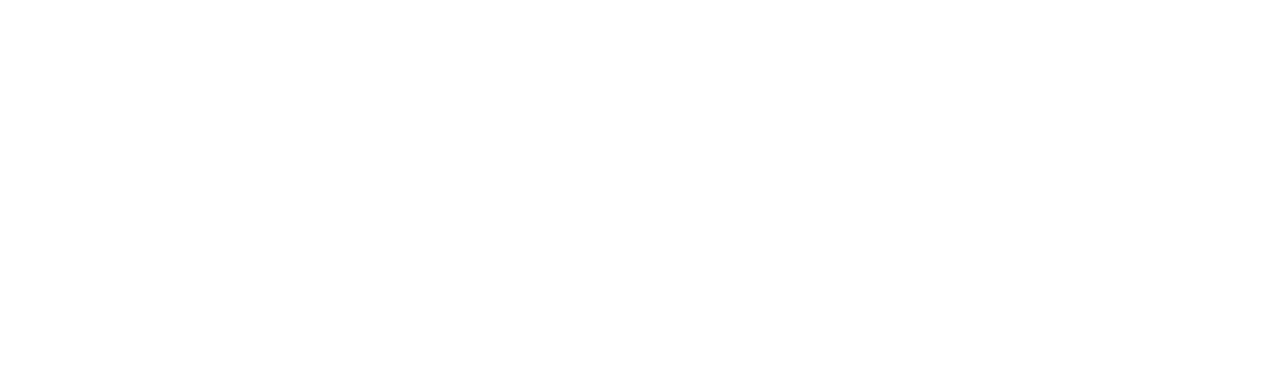
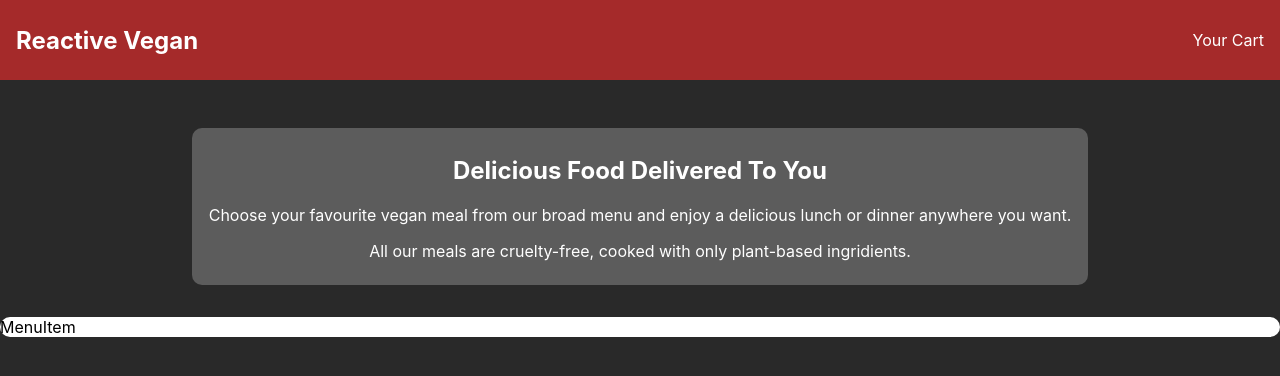
Before and after one commit to viktor-vlasenko/food-order, a React (Create React App) app: page / in a window 1280 px wide. Shown: the top 376 px of the page. Built offline with nearby package versions, Linux system fonts and the light colour scheme.

Commit message:
Added Header, Greeting & Menu components

```diff
--- a/src/App.js
+++ b/src/App.js
@@ -1,10 +1,15 @@
 import React from "react";
+import Header from "./components/Header/Header";
+import Menu from "./components/Menu/Menu";
+import Greeting from "./components/Greeting/Greeting";
 
 function App() {
   return (
-  <div>
-
-  </div>
+    <div>
+      <Header />
+      <Greeting />
+      <Menu />
+    </div>
   );
 }
 
--- /dev/null
+++ b/src/components/Greeting/Greeting.js
@@ -0,0 +1,21 @@
+import React from "react";
+import Card from "../UI/Card/Card";
+import classes from './Greeting.module.css'
+
+const Greeting = () => {
+  return (
+    <Card className={classes.greeting}>
+      <h2>Delicious Food Delivered To You</h2>
+      <p>
+        Choose your favourite vegan meal from our broad menu and enjoy a
+        delicious lunch or dinner anywhere you want.
+      </p>
+      <p>
+
+        All our meals are cruelty-free, cooked with only plant-based ingridients.
+      </p>
+    </Card>
+  );
+};
+
+export default Greeting;
--- /dev/null
+++ b/src/components/Greeting/Greeting.module.css
@@ -0,0 +1,8 @@
+.greeting{
+  width:70%;
+  padding: 0.5rem 1rem;
+  margin: 8rem auto 2rem;
+  color: white;
+  background-color: rgb(92, 92, 92);
+  text-align:center;
+}
--- /dev/null
+++ b/src/components/Header/Header.js
@@ -0,0 +1,13 @@
+import React from "react";
+import classes from './Header.module.css'
+
+const Header = () => {
+  return (
+    <div className={classes.header}>
+      <h2>Reactive Vegan</h2>
+      <div>Your Cart</div>
+    </div>
+  );
+};
+
+export default Header;
--- /dev/null
+++ b/src/components/Header/Header.module.css
@@ -0,0 +1,13 @@
+.header {
+  position: fixed;
+  color: white;
+  top: 0;
+  left: 0;
+  width: 100%;
+  height: 5rem;
+  background-color: brown;
+  display: flex;
+  align-items: center;
+  justify-content: space-between;
+  padding: 0 1rem;
+}
--- /dev/null
+++ b/src/components/Menu/Menu.js
@@ -0,0 +1,13 @@
+import React from 'react'
+import Card from '../UI/Card/Card'
+import MenuItem from './MenuItem'
+
+const Menu = () => {
+  return (
+    <Card>
+      <MenuItem />
+    </Card>
+  )
+}
+
+export default Menu
--- /dev/null
+++ b/src/components/Menu/MenuItem.js
@@ -0,0 +1,7 @@
+import React from "react";
+
+const MenuItem = (props) => {
+  return <div>MenuItem</div>;
+};
+
+export default MenuItem;
--- /dev/null
+++ b/src/components/UI/Card/Card.js
@@ -0,0 +1,10 @@
+import React from "react";
+import classes from "./Card.module.css";
+
+const Card = (props) => {
+  return (
+    <div className={`${classes.card} ${props.className}`}>{props.children}</div>
+  );
+};
+
+export default Card;
--- /dev/null
+++ b/src/components/UI/Card/Card.module.css
@@ -0,0 +1,4 @@
+.card {
+  border-radius: 10px;
+  background-color: white;
+}
--- a/src/index.css
+++ b/src/index.css
@@ -1,4 +1,9 @@
+* {
+  box-sizing: border-box;
+}
+
 body {
+  background-color: rgb(41, 41, 41);
   margin: 0;
   font-family: -apple-system, BlinkMacSystemFont, 'Segoe UI', 'Roboto', 'Oxygen',
     'Ubuntu', 'Cantarell', 'Fira Sans', 'Droid Sans', 'Helvetica Neue',
```
